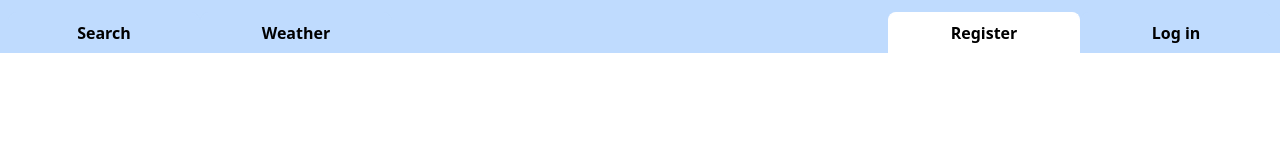
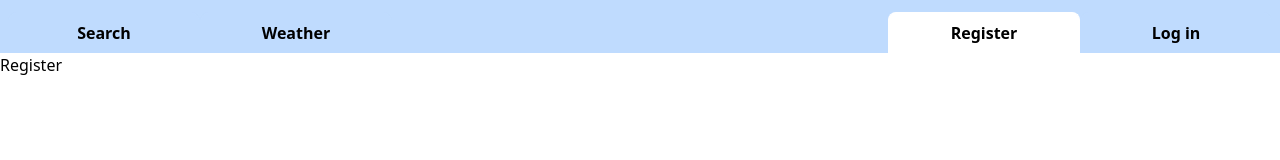
Before and after one commit to CEM-KEA/whoknows, a React (Vite) app in the folder frontend/: page /register in a window 1280 px wide. Shown: the top 160 px of the page. Built offline with nearby package versions, Linux system fonts and the light colour scheme; no server answers.

Commit message:
#78 fixes to tests, login. All tests green now

```diff
--- a/frontend/src/App.tsx
+++ b/frontend/src/App.tsx
@@ -2,12 +2,28 @@ import { BrowserRouter, Route, Routes } from "react-router-dom";
 import Nav from "./components/Nav";
 import Search from "./views/Search";
 import Login from "./views/Login";
-import { useState } from "react";
-import { removeJWTTokenFromCookies, setJWTTokenInCookies } from "./helpers/cookieHelpers";
+import { useEffect, useState } from "react";
+import {
+  getJWTTokenFromCookies,
+  removeJWTTokenFromCookies,
+  setJWTTokenInCookies
+} from "./helpers/cookieHelpers";
 import Weather from "./views/Weather";
+import Register from "./views/Register";
 
 function App() {
   const [loggedIn, setLoggedIn] = useState<boolean>(false);
+
+  // right now, as the jwt token is not really used, we just check if it exists to see if the user is logged in
+  // ideally, we would also check if the token is still valid with the backend
+  useEffect(() => {
+    const jwt_token = getJWTTokenFromCookies();
+    if (!jwt_token || jwt_token === "") {
+      setLoggedIn(false);
+    } else {
+      setLoggedIn(true);
+    }
+  }, []);
 
   function logOut() {
     setLoggedIn(false);
@@ -34,14 +50,18 @@ function App() {
           path="/weather"
           element={<Weather />}
         />
+        {!loggedIn && (
+          <>
             <Route
               path="/register"
-          element={<div />}
+              element={<Register />}
             />
             <Route
               path="/login"
               element={<Login onLogIn={logIn} />}
             />
+          </>
+        )}
       </Routes>
     </BrowserRouter>
   );
--- a/frontend/src/components/LoadingSpinner.tsx
+++ b/frontend/src/components/LoadingSpinner.tsx
@@ -1,5 +1,8 @@
 import { SpinnerInfinity } from "spinners-react";
 
+// This gives a "defaultProps will be removed..." warning,
+// This is a known issue with spinners-react, and it is not a problem.
+// The warning can be ignored.
 function LoadingSpinner({
   size,
   thickness,
--- a/frontend/src/components/Nav.tsx
+++ b/frontend/src/components/Nav.tsx
@@ -21,7 +21,7 @@ function Nav(props: Readonly<NavProps>) {
         <CustomNavLink to="/weather">Weather</CustomNavLink>
       </div>
       <div className="flex">
-        <CustomNavLink to="/register">Register</CustomNavLink>
+        {!props.loggedIn && <CustomNavLink to="/register">Register</CustomNavLink>}
         <CustomNavLink
           id="login-logout-nav"
           to="/login"
--- a/frontend/src/types/auth.types.ts
+++ b/frontend/src/types/auth.types.ts
@@ -4,12 +4,12 @@ export interface IAuthResponse {
 }
 
 export interface ILoginRequest {
-  username: string;
+  email: string;
   password: string;
 }
 
 export interface ILoginSession {
-  username: string;
+  email: string;
 }
 
 export interface ILoginResponse {
--- a/frontend/src/utils/apiUtils.ts
+++ b/frontend/src/utils/apiUtils.ts
@@ -1,7 +1,6 @@
-import Cookies from "universal-cookie";
+import { getJWTTokenFromCookies } from "../helpers/cookieHelpers";
 
 const apiUrl = import.meta.env.VITE_API_URL;
-const cookies = new Cookies();
 
 /**
  * Sends a GET request to the API, url is the path to the endpoint and should start with a /.
@@ -11,7 +10,7 @@ const cookies = new Cookies();
 export async function apiGet<TResBody>(url: string, requireAuth?: boolean): Promise<TResBody> {
   const res = await fetch(apiUrl + url, {
     headers: {
-      Authorization: requireAuth ? `Bearer ${cookies.get("jwt_authorization")}` : ""
+      Authorization: requireAuth ? `Bearer ${getJWTTokenFromCookies()}` : ""
     }
   });
   if (!res.ok) {
@@ -34,7 +33,7 @@ export async function apiPost<TReqBody, TResBody>(
     method: "POST",
     headers: {
       "Content-Type": "application/json",
-      Authorization: requireAuth ? `Bearer ${cookies.get("jwt_authorization")}` : ""
+      Authorization: requireAuth ? `Bearer ${getJWTTokenFromCookies()}` : ""
     },
     body: JSON.stringify(data)
   });
@@ -58,7 +57,7 @@ export async function apiPut<TReqBody, TResBody>(
     method: "PUT",
     headers: {
       "Content-Type": "application/json",
-      Authorization: requireAuth ? `Bearer ${cookies.get("jwt_authorization")}` : ""
+      Authorization: requireAuth ? `Bearer ${getJWTTokenFromCookies()}` : ""
     },
     body: JSON.stringify(data)
   });
@@ -77,7 +76,7 @@ export async function apiDelete<TResBody>(url: string, requireAuth?: boolean): P
   const res = await fetch(apiUrl + url, {
     method: "DELETE",
     headers: {
-      Authorization: requireAuth ? `Bearer ${cookies.get("jwt_authorization")}` : ""
+      Authorization: requireAuth ? `Bearer ${getJWTTokenFromCookies()}` : ""
     }
   });
   if (!res.ok) {
--- a/frontend/src/views/Login.tsx
+++ b/frontend/src/views/Login.tsx
@@ -1,6 +1,6 @@
 import { useState } from "react";
 import PageLayout from "../components/PageLayout";
-import { ILoginRequest, ILoginResponse } from "../types/types";
+import { ILoginRequest, ILoginResponse } from "../types/auth.types";
 import { apiPost } from "../utils/apiUtils";
 import { useNavigate } from "react-router-dom";
 
@@ -9,12 +9,12 @@ interface LoginProps {
 }
 
 function Login(props: Readonly<LoginProps>) {
-  const [username, setUsername] = useState("");
+  const [email, setEmail] = useState("");
   const [password, setPassword] = useState("");
   const navigate = useNavigate();
 
   function handleLogin() {
-    apiPost<ILoginRequest, ILoginResponse>("/login", { username, password })
+    apiPost<ILoginRequest, ILoginResponse>("/login", { email, password })
       .then((data) => {
         props.onLogIn(data.token);
         navigate("/");
@@ -31,12 +31,13 @@ function Login(props: Readonly<LoginProps>) {
         <div className="flex flex-col gap-4 border-2 px-20 py-8 rounded-xl w-1/2">
           <h2 className="text-2xl font-semibold">Log in</h2>
           <input
-            id="login-username"
-            type="text"
-            placeholder="Username"
+            id="login-email"
+            type="email"
+            placeholder="Email"
             className="border-2 p-2 w-full rounded outline-none caret-blue-500 text-xl"
-            value={username}
-            onChange={(e) => setUsername(e.target.value)}
+            value={email}
+            onChange={(e) => setEmail(e.target.value)}
+            required
           />
           <input
             id="login-password"
@@ -45,6 +46,7 @@ function Login(props: Readonly<LoginProps>) {
             className="border-2 p-2 w-full rounded outline-none caret-blue-500 text-xl mt-2"
             value={password}
             onChange={(e) => setPassword(e.target.value)}
+            required
           />
           <div className="flex justify-center">
             <button
--- /dev/null
+++ b/frontend/src/views/Register.tsx
@@ -0,0 +1,9 @@
+function Register() {
+  return (
+    <div>
+      <h1>Register</h1>
+    </div>
+  );
+}
+
+export default Register;
```
Also changed, not shown: frontend/index.html (+4 -0 lines), 2 other files (tests, documents, lock files or other folders). Lines whose indentation alone changed are shown as unchanged.
